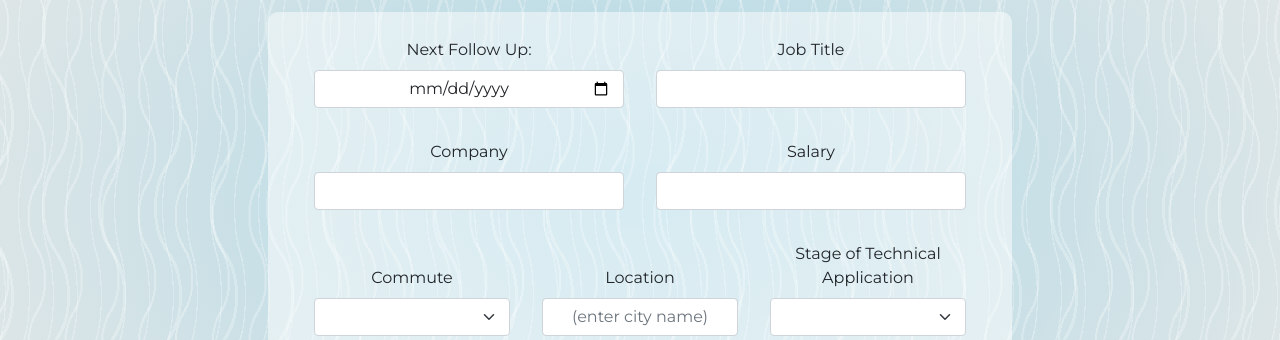
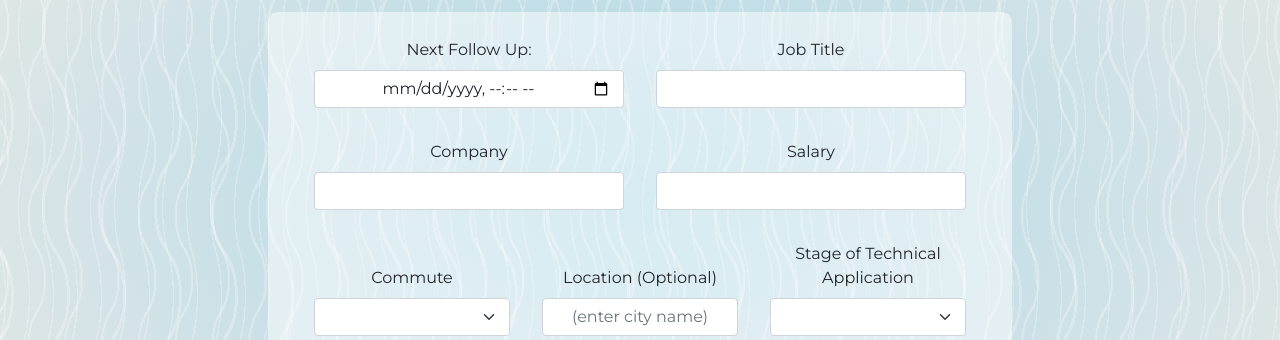
Before and after one commit to xterra111/CareerDetector, a React (Create React App) app in the folder client/: page /career-detector/add-job in a window 1280 px wide. Shown: the part 232-572 px from the top of the page. Built offline with nearby package versions, Linux system fonts and the light colour scheme.

Commit message:
Updated formatting & validation messages #TEAMHISA

```diff
--- a/client/package.json
+++ b/client/package.json
@@ -12,9 +12,11 @@
     "bootstrap": "^5.1.3",
     "date-fns": "^2.28.0",
     "dateformat": "^5.0.3",
+    "moment-timezone": "^0.5.34",
     "react": "^18.0.0",
     "react-bootstrap": "^2.3.0",
     "react-dom": "^18.0.0",
+    "react-moment": "^1.1.2",
     "react-router-dom": "^6.3.0",
     "react-scripts": "5.0.1",
     "use-places-autocomplete": "^2.0.0",
--- a/client/src/components/AddJob.js
+++ b/client/src/components/AddJob.js
@@ -127,7 +127,7 @@ const AddJob = () => {
 							<Form.Label> Next Follow Up: </Form.Label>
 							<Form.Control
 								value={followUp}
-								type="date"
+								type="datetime-local"
 								className="text-center"
 								onChange={(e) => {
 												setFollowUp(e.target.value)
@@ -213,7 +213,7 @@ const AddJob = () => {
 							}
 						</Form.Group>
 						<Form.Group className="form-sizing-double card-body">
-							<Form.Label> Location </Form.Label>
+							<Form.Label> Location (Optional)</Form.Label>
 							<Form.Control
 								value={location}
 								className="text-center"
--- a/client/src/components/EditJob.js
+++ b/client/src/components/EditJob.js
@@ -314,7 +314,7 @@ const EditJob = (props) => {
 							}
 						</Form.Group>
 						<Form.Group className="form-sizing-double card-body">
-							<Form.Label> Location </Form.Label>
+							<Form.Label> Location (Optional) </Form.Label>
 							<Form.Control
 								placeholder={jobDetails.location}
 								className="text-center"
```
Also changed, not shown: 2 other files (tests, documents, lock files or other folders).
